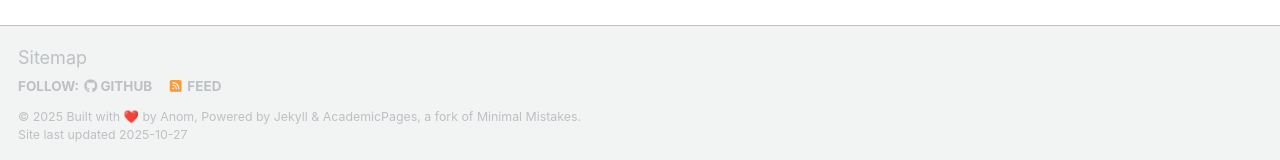
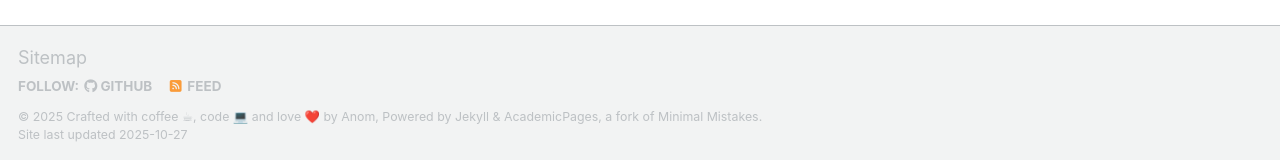
Before and after one commit to anomdule/anomdule.github.io, a Jekyll site: the page built from _pages/about.md, in a window 1280 px wide. Shown: the part 737-897 px from the top of the page. Built offline with Jekyll 4.4.1, drawn with Linux system fonts in a browser that asks for light colours; a script that is not in the unit is left out.

Commit message:
Update _config.yml

```diff
--- a/_config.yml
+++ b/_config.yml
@@ -11,7 +11,7 @@ locale                   : "en-US"
 site_theme               : "default" # Currently available options are "default", "air"
 title                    : "Anom Ashok Meena D."
 title_separator          : "-"
-name                     : &name "Built with ❤️ by Anom"
+name                     : &name "Crafted with coffee ☕, code 💻 and love ❤️ by Anom"
 description              : &description "Economics • Public Policy"   # Update this with a general description of your site, this is the default if not overridden by a page
 url                      : https://anomdule.github.io # The base hostname & protocol for your site e.g. "https://[your GitHub username].github.io",
                                                            # or if you already have some other page hosted on Github then use "https://[your GitHub username].github.io/[Your Repo Name]"
```
